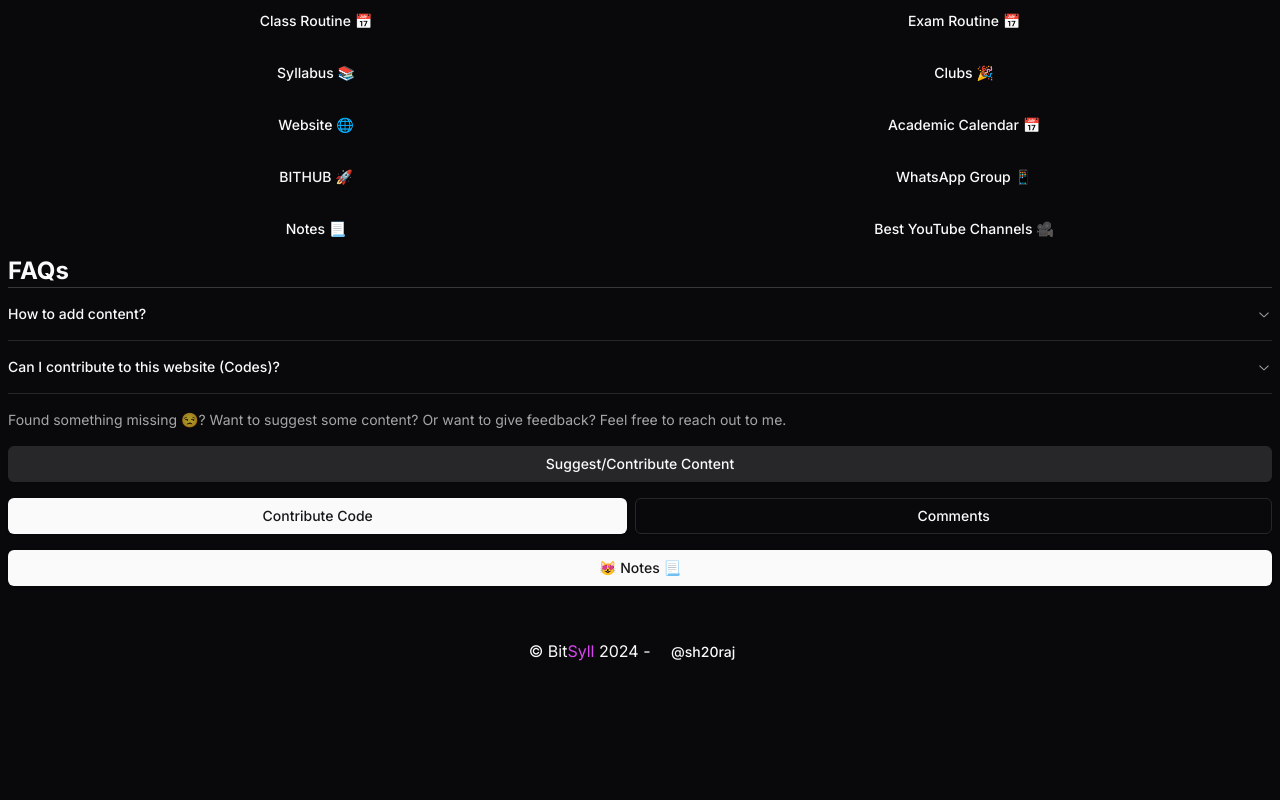
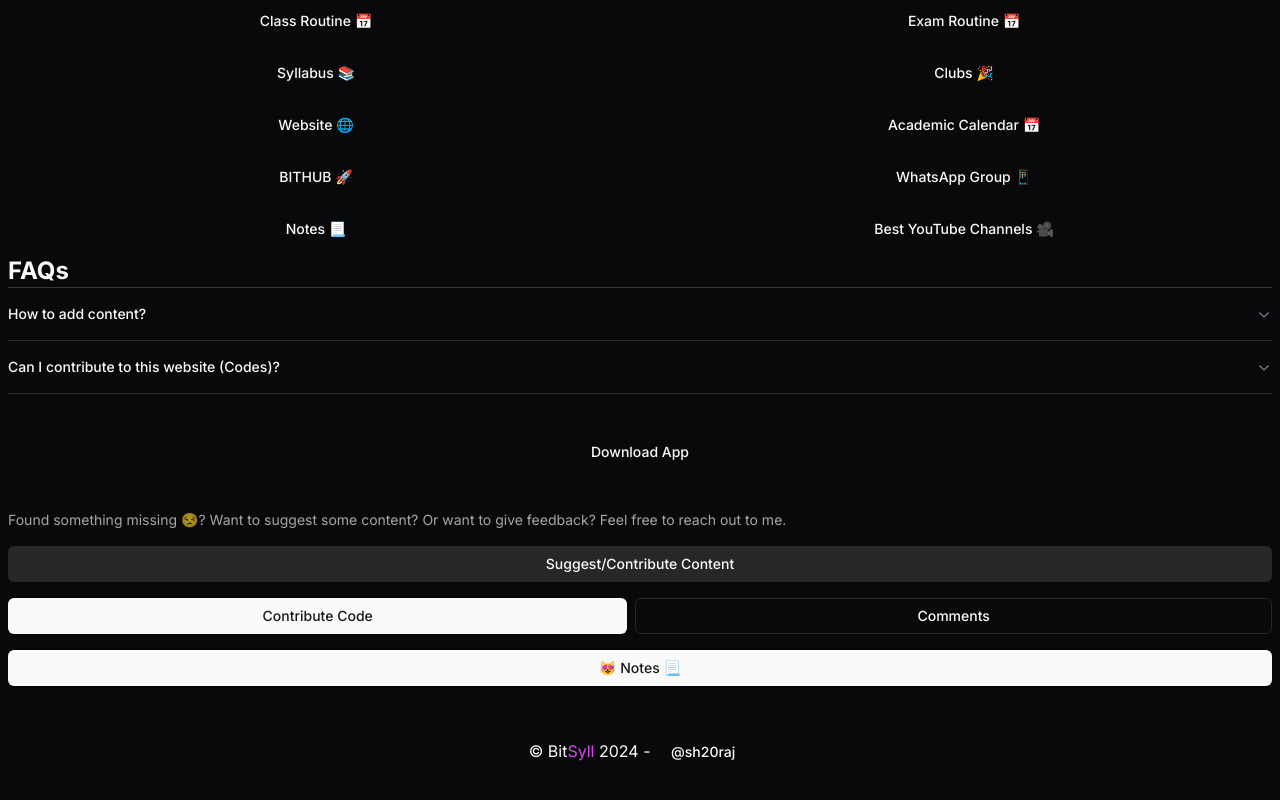
Before and after one commit to sh20raj-backup/bitsyll, a Next.js app: page / in a window 1280 px wide. Shown: the part 1347-2147 px from the top of the page. Before the commit the page ends 2097 px from the top, so only its background shows below. Built offline with nearby package versions, Linux system fonts and the light colour scheme.

Commit message:
Added Download App Button

```diff
--- a/src/app/page.js
+++ b/src/app/page.js
@@ -1,21 +1,29 @@
-
-
 import { FAQ } from "@/components/FAQ";
 import Header from "@/components/Header";
 import ImportantData from "@/components/ImportantData";
 import { Subjects } from "@/components/Subjects2";
+import { Button } from "@/components/ui/button";
 
 export default function Home() {
   return (
     <main>
       <Header />
 
-
       <Subjects />
 
       <ImportantData />
 
       <FAQ />
+
+      <div className="flex justify-center my-8">
+        <a
+          href="https://median.co/share/ayewex"
+          target="_blank"
+          rel="noopener noreferrer"
+        >
+          <Button variant="link">Download App</Button>
+        </a>
+      </div>
     </main>
   );
 }
```
